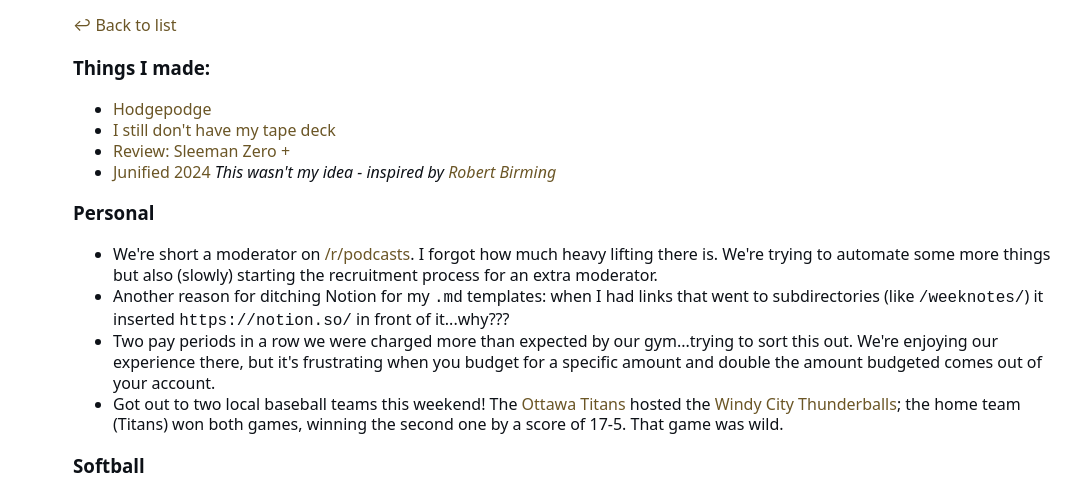
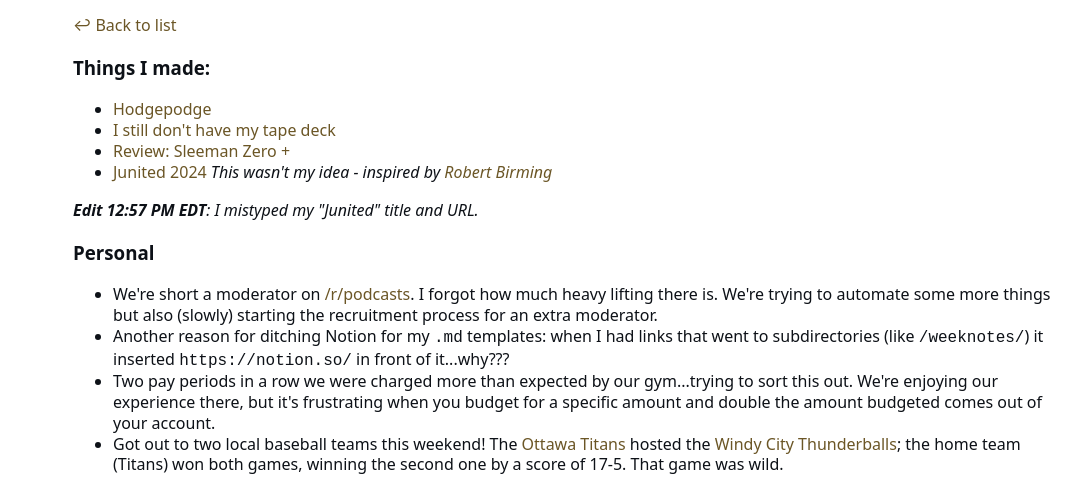
Before and after one commit to lwgrs/srgdotcom, an Eleventy site: page src/Pages/weeknotes/2024/weeknotes-08.md in a window 1280 px wide. Shown: the part 265-756 px from the top of the page, without its empty margins (57-1138 px from the left). Built offline with nearby package versions, Linux system fonts and the light colour scheme; Eleventy itself is replaced by a stand-in of ours; files that its build step writes are made by us from their sources; what markdown-it-eleventy-img would draw is missing.

Commit message:
Update weeknotes-08.md

```diff
--- a/src/Pages/weeknotes/2024/weeknotes-08.md
+++ b/src/Pages/weeknotes/2024/weeknotes-08.md
@@ -17,7 +17,9 @@ meta_description: Week Notes for May 27th - June 2nd 2024
 - [Hodgepodge](https://lwgrs.bearblog.dev/hodgepodge/)
 - [I still don't have my tape deck](https://lwgrs.bearblog.dev/i-still-dont-have-my-tape-deck/)
 - [Review: Sleeman Zero +](https://lwgrs.bearblog.dev/sleeman-zero/)
-- [Junified 2024](https://lwgrs.bearblog.dev/junified-2024/) *This wasn't my idea - inspired by [Robert Birming](https://birming.com/junited-how-who/)*
+- [Junited 2024](https://lwgrs.bearblog.dev/junited-2024/) *This wasn't my idea - inspired by [Robert Birming](https://birming.com/junited-how-who/)*
+
+<em><strong>Edit 12:57 PM EDT</strong>: I mistyped my "Junited" title and URL.</em>
 
 ### Personal
 
```
